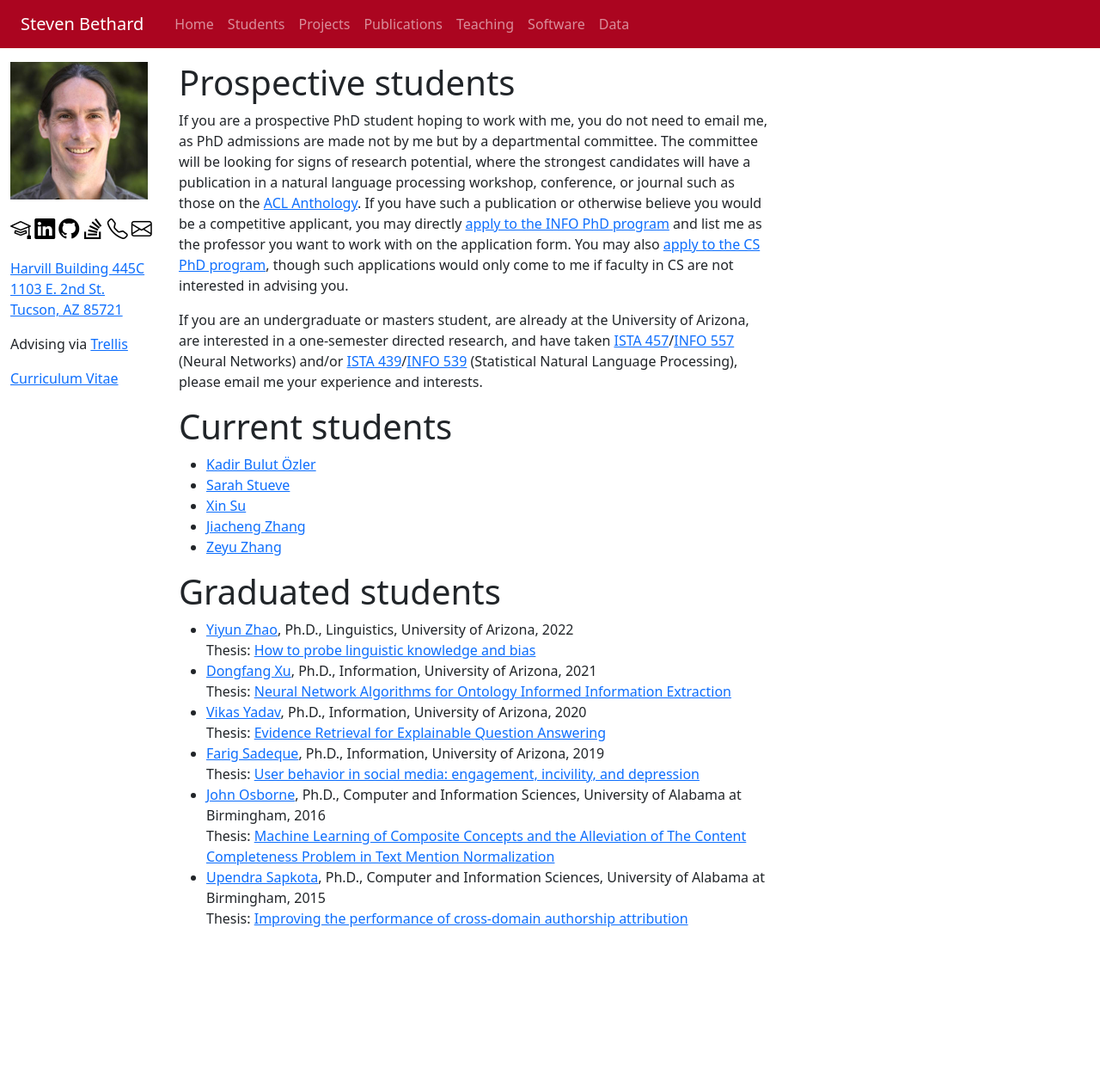
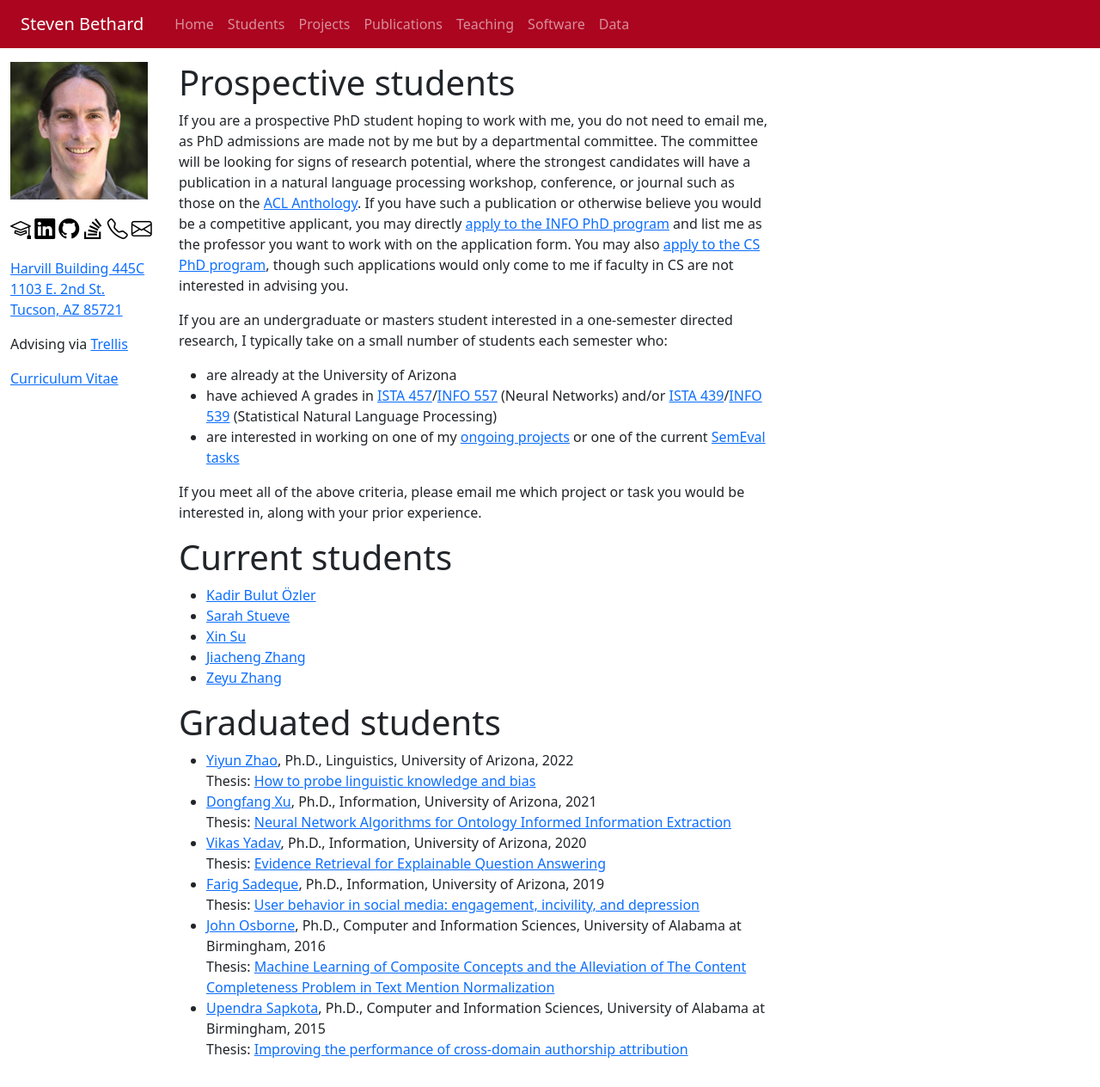
Before and after one commit to bethard/bethard.github.io, a Jekyll site: the page built from students.md, in a window 1280 px wide. Shown: the whole page at 86% size. Built offline with Jekyll 4.4.1, drawn with Linux system fonts in a browser that asks for light colours; before the commit the page ends 1112 px from its top, so only the background shows below that.

Commit message:
Clarifies criteria for directed research students

```diff
--- a/students.md
+++ b/students.md
@@ -11,7 +11,13 @@ The committee will be looking for signs of research potential, where the stronge
 If you have such a publication or otherwise believe you would be a competitive applicant, you may directly [apply to the INFO PhD program](https://grad.arizona.edu/catalog/programinfo/INFOPHD) and list me as the professor you want to work with on the application form.
 You may also [apply to the CS PhD program](https://grad.arizona.edu/catalog/programinfo/COSCPHD), though such applications would only come to me if faculty in CS are not interested in advising you.
 
-If you are an undergraduate or masters student, are already at the University of Arizona, are interested in a one-semester directed research, and have taken [ISTA 457](https://ischool.arizona.edu/course/ista-457-neural-networks)/[INFO 557](https://ischool.arizona.edu/course/info-557-neural-networks) (Neural Networks) and/or [ISTA 439](https://ischool.arizona.edu/course/ista-439-statistical-natural-language-processing-cross-listed-ling-439)/[INFO 539](https://ischool.arizona.edu/course/info-539-statistical-natural-language-processing-cross-listed-ling-539) (Statistical Natural Language Processing), please email me your experience and interests.
+If you are an undergraduate or masters student interested in a one-semester directed research, I typically take on a small number of students each semester who:
+
+* are already at the University of Arizona
+* have achieved A grades in [ISTA 457](https://ischool.arizona.edu/course/ista-457-neural-networks)/[INFO 557](https://ischool.arizona.edu/course/info-557-neural-networks) (Neural Networks) and/or [ISTA 439](https://ischool.arizona.edu/course/ista-439-statistical-natural-language-processing-cross-listed-ling-439)/[INFO 539](https://ischool.arizona.edu/course/info-539-statistical-natural-language-processing-cross-listed-ling-539) (Statistical Natural Language Processing)
+* are interested in working on one of my [ongoing projects](projects.html) or one of the current [SemEval tasks](https://semeval.github.io/)
+
+If you meet all of the above criteria, please email me which project or task you would be interested in, along with your prior experience.
 
 # Current students #
 
```
